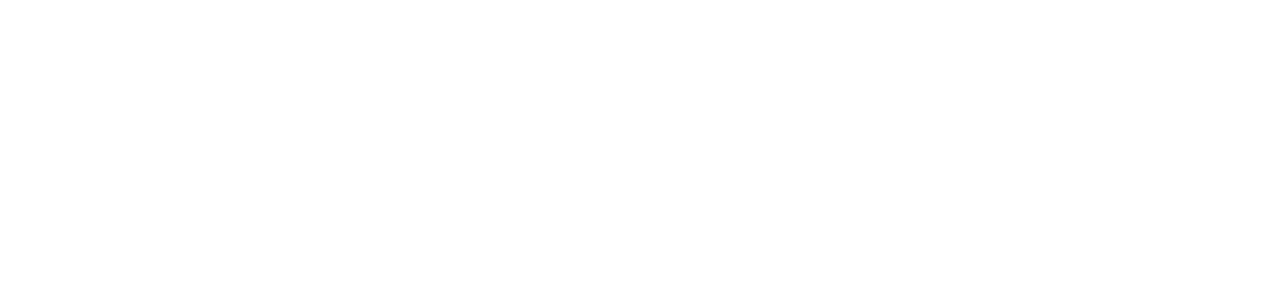
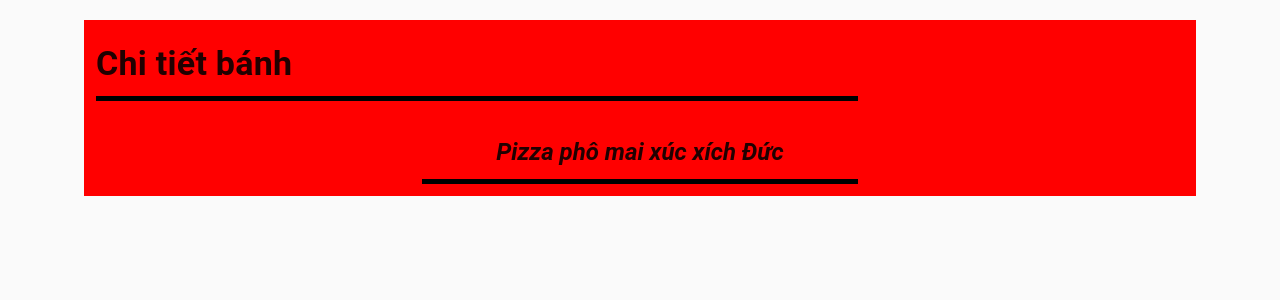
Before and after one commit to ndhungw/pizza-online, a React (Create React App) app: page /pizza-detail in a window 1280 px wide. Shown: the top 300 px of the page. Built offline with nearby package versions, Linux system fonts and the light colour scheme.

Commit message:
refactor structure

```diff
--- a/src/App.js
+++ b/src/App.js
@@ -1,8 +1,11 @@
 import { Route, BrowserRouter as Router, Switch } from "react-router-dom";
-import Filter from "./components/Menu/Filter";
-import PizzaCard from "./components/Menu/PizzaCard";
-import SearchBar from "./components/Menu/SearchBar";
+import Filter from "./components/Filter/Filter";
+import PizzaCard from "./components/CustomPizzaCard/PizzaCard";
+import SearchBar from "./components/SearchBar/SearchBar";
+
+// views
 import Menu from "./pages/Menu";
+import PizzaDetail from "./pages/PizzaDetail";
 
 function App() {
   return (
@@ -14,15 +17,18 @@
           <Route path="/menu">
             <Menu />
           </Route>
+          <Route path="/pizza-detail">
+            <PizzaDetail />
+          </Route>
 
           {/* Test components */}
-          <Route path="/components/searchBar">
+          <Route path="/components/search-bar">
             <SearchBar />
           </Route>
           <Route path="/components/filter">
             <Filter />
           </Route>
-          <Route path="/components/pizzaCard">
+          <Route path="/components/pizza-card">
             <PizzaCard />
           </Route>
         </Switch>
--- a/src/components/Menu/PizzaCard.js
+++ b/src/components/CustomPizzaCard/PizzaCard.js
@@ -12,7 +12,7 @@
 // react-router-dom
 import { NavLink } from "react-router-dom";
 // From this project
-import pizzaImgUrl from "./../../static/pizzaImg.png";
+import pizzaImgUrl from "../../assets/img/pizzaImg.png";
 import SimpleSelect from "./SimpleSelect";
 
 const useStyles = makeStyles((theme) => ({
--- a/src/components/PizzaDetail/PageSectionName.js
+++ b/src/components/PizzaDetail/PageSectionName.js
@@ -1,38 +1,43 @@
-import React from 'react';
-import Typography from '@material-ui/core/Typography';
-import Grid from '@material-ui/core/Grid';
-import Divider from '@material-ui/core/Divider';
+import React from "react";
+import Typography from "@material-ui/core/Typography";
+import Grid from "@material-ui/core/Grid";
+import Divider from "@material-ui/core/Divider";
 
-import { makeStyles } from '@material-ui/core/styles';
+import { makeStyles } from "@material-ui/core/styles";
 
 const useStyles = makeStyles((theme) => ({
-    pageSectionName:{
-        fontWeight: 'bold',
+  pageSectionName: {
+    fontWeight: "bold",
     marginTop: "1%",
-        marginBottom: "1%"
+    marginBottom: "1%",
   },
   dividerStyle: {
     width: "70%",
     maxWidth: "70%",
-        border: 'none',
+    border: "none",
     height: 5,
-        backgroundColor: "black"
-    }
+    backgroundColor: "black",
+  },
 }));
 
-const PageSectionName = ({fontVariant, name}) => {
+const PageSectionName = ({ fontVariant, name }) => {
   const classes = useStyles();
 
-    return(
+  return (
     <>
       <Grid item xs={12} justify="flex-start">
-                <Typography color='textPrimary' align='left' variant={fontVariant ? fontVariant : "h2"} className={classes.pageSectionName}>
-                    {name? name : 'Chi tiết bánh'}
+        <Typography
+          color="textPrimary"
+          align="left"
+          variant={fontVariant ? fontVariant : "h2"}
+          className={classes.pageSectionName}
+        >
+          {name ? name : "Chi tiết bánh"}
         </Typography>
-                <Divider className={classes.dividerStyle}/>
+        <Divider className={classes.dividerStyle} />
       </Grid>
     </>
   );
-}
+};
 
 export default PageSectionName;
--- a/src/pages/Menu.js
+++ b/src/pages/Menu.js
@@ -3,9 +3,9 @@
 import { makeStyles } from "@material-ui/core/styles";
 import { Container, Grid } from "@material-ui/core";
 // From this project
-import SearchBar from "../components/Menu/SearchBar";
-import Filter from "../components/Menu/Filter";
-import PizzaCard from "../components/Menu/PizzaCard";
+import SearchBar from "../components/SearchBar/SearchBar";
+import Filter from "../components/Filter/Filter";
+import PizzaCard from "../components/CustomPizzaCard/PizzaCard";
 
 const useStyles = makeStyles((theme) => ({
   searchBar: {
```
Also changed, not shown: src/assets/img/pizzaImg.png (renamed from src/static/pizzaImg.png), src/components/CustomPizzaCard/SimpleSelect.js (renamed from src/components/Menu/SimpleSelect.js), src/components/Filter/Filter.js (renamed from src/components/Menu/Filter.js), src/components/Filter/RangeSlider.js (renamed from src/components/Menu/RangeSlider.js), src/components/SearchBar/SearchBar.js (renamed from src/components/Menu/SearchBar.js), src/components/TestComponents/NewsCardDemo.js (renamed from src/components/Menu/NewsCardDemo.js). Lines whose indentation alone changed are shown as unchanged.
